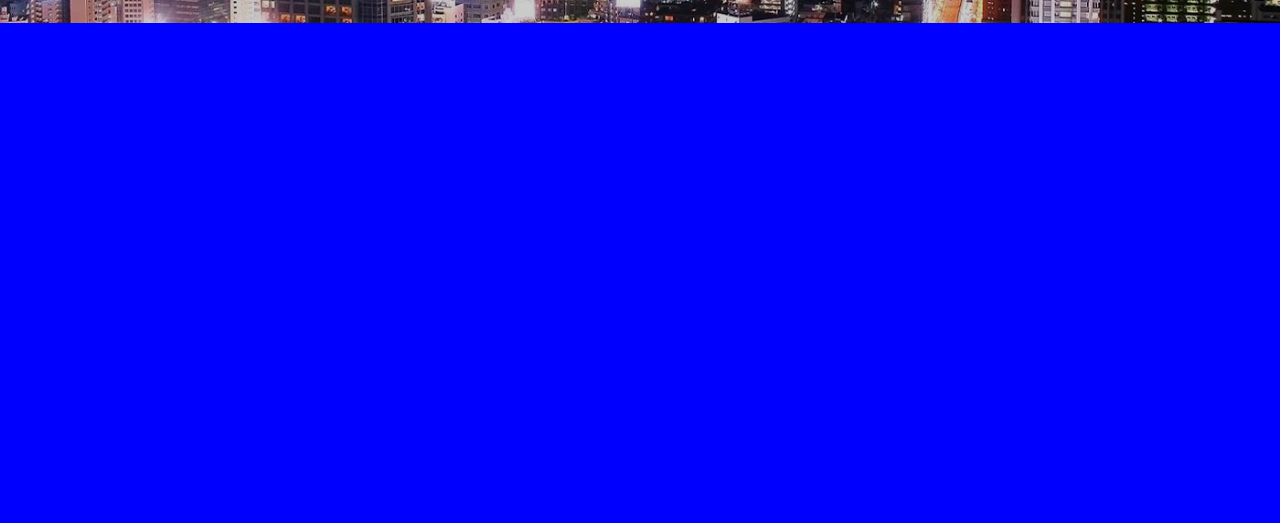
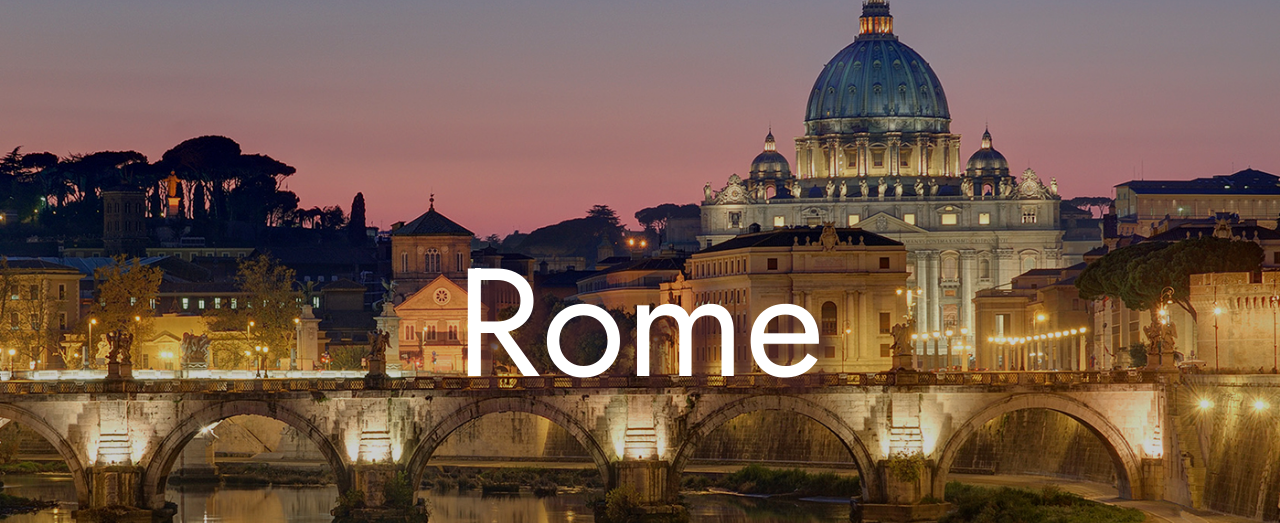
Before and after one commit to flavioalessandri/htmlcss-airbnb, a plain HTML site: page bonus/index.html in a window 1280 px wide. Shown: the part 877-1400 px from the top of the page. Before the commit the page ends 900 px from the top, so only its background shows below. Drawn offline with Linux system fonts and the light colour scheme.

Commit message:
modifica .contenitore weight 100% height: 100vh

```diff
--- a/bonus/css/style.css
+++ b/bonus/css/style.css
@@ -7,17 +7,17 @@
 }
 
 body{
-  background-color: blue;
+  /* background-color: blue; */
   font-size: 12vw;
   font-family: 'Jost', sans-serif;
   color: white;
 }
 
 .contenitore{
-  background-color: red;
+  /* background-color: red; */
   position: relative;
-  width: 100vw;
-  height: 300px;
+  width: 100%;
+  height: 100vh;
 }
 
 .nome-citta{
```
Also changed, not shown: 2 other files.
